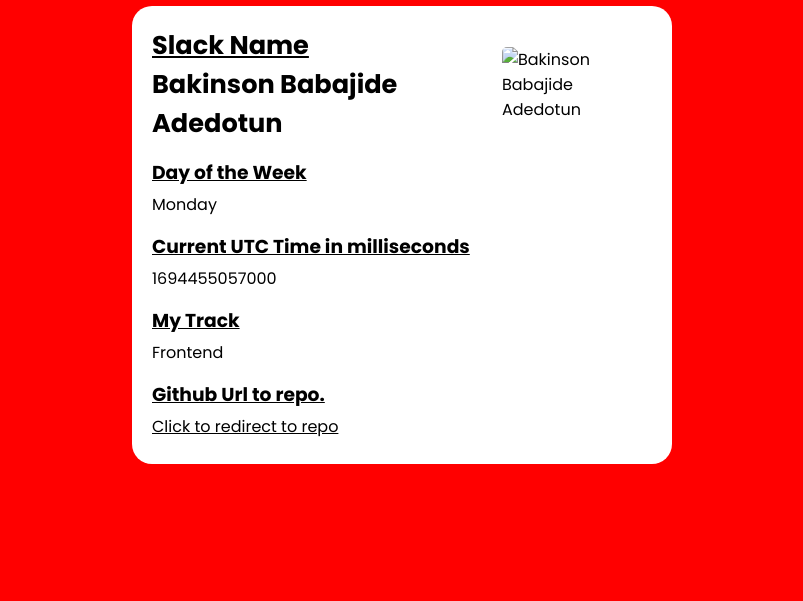
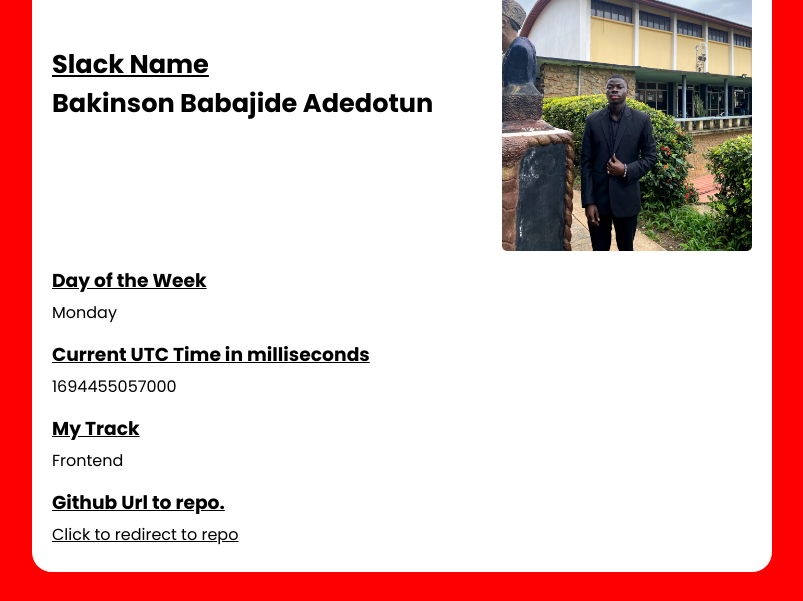
Before and after one commit to Jide-nna/HNG-task-1, a plain HTML site: page index.html in a window 1280 px wide. Shown: the part 199-800 px from the top of the page, without its empty margins (238-1041 px from the left). Drawn offline with Linux system fonts and the light colour scheme.

Commit message:
commit 2.0

```diff
--- a/index.html
+++ b/index.html
@@ -2,7 +2,7 @@
 <html lang="en">
   <head>
     <meta charset="UTF-8" />
-    <link rel="icon" type="image/svg+xml" href="./images/My AI.jpg" />
+    <link rel="icon" type="image/svg+xml" href="./images/image 1.jpeg" />
     <meta name="viewport" content="width=device-width, initial-scale=1.0" />
     <title>HNGX task 1</title>
 
@@ -28,7 +28,7 @@
         <!-- slack profile picture -->
         <img
           class="slack-pic"
-          src="./images/.jpg"
+          src="./images/image 3.jpeg"
           alt="Bakinson Babajide Adedotun"
           data-testid="slackDisplayImage"
         />
@@ -60,7 +60,7 @@
         <h3>Github Url to repo.</h3>
 
         <a
-          href="https://github.com/t3ch-spawn/hng-task-one.git"
+          href="https://github.com/Jide-nna/HNG-task-1"
           data-testid="githubURL"
           >Click to redirect to repo</a
         >
--- a/profile.css
+++ b/profile.css
@@ -21,7 +21,7 @@ main {
   background-color: white;
   border-radius: 20px;
   width: 85%;
-  max-width: 500px;
+  max-width: 700px;
   color: black;
   display: flex;
   flex-direction: column;
@@ -61,7 +61,7 @@ a {
   border-radius: 5px;
 }
 .slack-pic {
-  max-width: 150px;
+  max-width: 250px;
 }
 
 @media screen and (max-width: 500px) {
```
Also changed, not shown: images/image 1.jpeg (added), images/image 2.jpeg (added), images/image 3.jpeg (added), 1 other file.
